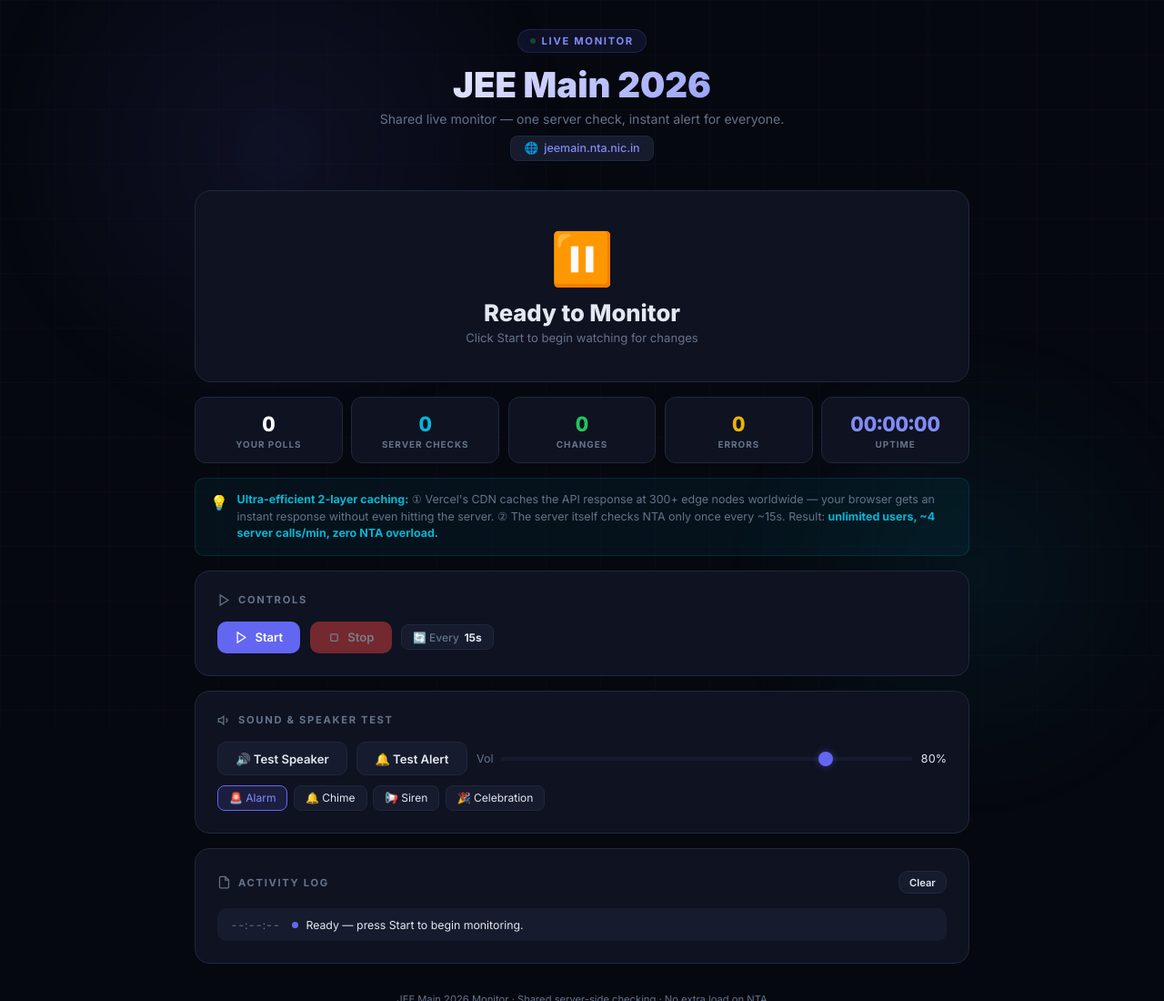
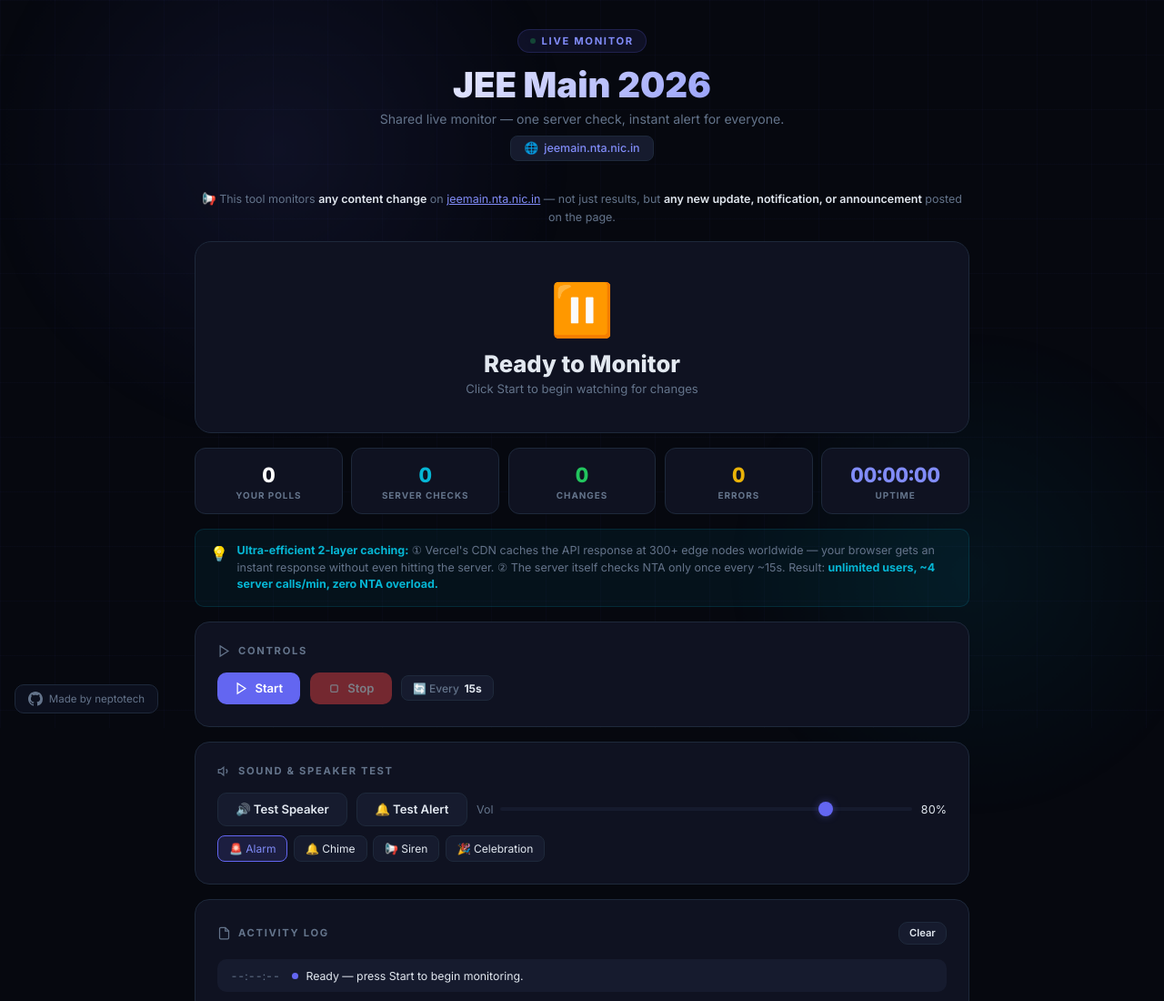
Before and after one commit to neptotech/jee-2026-monitor, a website: page public/index.html in a window 1280 px wide. Shown: the top 1100 px of the page at 91% size. Drawn offline with Linux system fonts and the light colour scheme.

Commit message:
Add neptotech sticky credit + clarify monitors all updates

```diff
--- a/public/index.html
+++ b/public/index.html
@@ -173,6 +173,22 @@
     footer { text-align:center; margin-top:2rem; font-size:.7rem; color:var(--muted); }
     footer a { color:var(--accent2); text-decoration:none; }
 
+    /* ─── STICKY CREDIT ─── */
+    .sticky-credit {
+      position:fixed; bottom:16px; left:16px; z-index:100;
+      display:inline-flex; align-items:center; gap:.45rem;
+      padding:.45rem .85rem; border-radius:10px;
+      background:rgba(15,18,33,.85); border:1px solid var(--border);
+      backdrop-filter:blur(10px); font-size:.72rem; color:var(--muted);
+      text-decoration:none; transition:all .25s;
+    }
+    .sticky-credit:hover { border-color:var(--accent); color:var(--accent2); transform:translateY(-2px); box-shadow:0 4px 15px rgba(99,102,241,.2); }
+    .sticky-credit svg { width:16px; height:16px; fill:currentColor; }
+
+    /* ─── NOTE TEXT ─── */
+    .note-text { text-align:center; font-size:.78rem; color:var(--muted); margin-bottom:1rem; line-height:1.6; }
+    .note-text strong { color:var(--text); font-weight:600; }
+
     @media (max-width:600px) {
       .container { padding:1.2rem 1rem 3rem; }
       h1 { font-size:1.7rem; }
@@ -192,6 +208,8 @@
       <p class="subtitle">Shared live monitor — one server check, instant alert for everyone.</p>
       <div class="target-url">🌐 <a href="https://jeemain.nta.nic.in/" target="_blank">jeemain.nta.nic.in</a></div>
     </header>
+
+    <p class="note-text">📢 This tool monitors <strong>any content change</strong> on <a href="https://jeemain.nta.nic.in/" target="_blank" style="color:var(--accent2)">jeemain.nta.nic.in</a> — not just results, but <strong>any new update, notification, or announcement</strong> posted on the page.</p>
 
     <!-- Status -->
     <div class="status-hero" id="statusHero">
@@ -286,6 +304,12 @@
       JEE Main 2026 Monitor &middot; Shared server-side checking &middot; No extra load on NTA
     </footer>
   </div>
+
+  <!-- Sticky Credit -->
+  <a class="sticky-credit" href="https://github.com/neptotech" target="_blank" rel="noopener">
+    <svg viewBox="0 0 24 24"><path d="M12 0C5.37 0 0 5.37 0 12c0 5.31 3.435 9.795 8.205 11.385.6.105.825-.255.825-.57 0-.285-.015-1.23-.015-2.235-3.015.555-3.795-.735-4.035-1.41-.135-.345-.72-1.41-1.23-1.695-.42-.225-1.02-.78-.015-.795.945-.015 1.62.87 1.845 1.23 1.08 1.815 2.805 1.305 3.495.99.105-.78.42-1.305.765-1.605-2.67-.3-5.46-1.335-5.46-5.925 0-1.305.465-2.385 1.23-3.225-.12-.3-.54-1.53.12-3.18 0 0 1.005-.315 3.3 1.23.96-.27 1.98-.405 3-.405s2.04.135 3 .405c2.295-1.56 3.3-1.23 3.3-1.23.66 1.65.24 2.88.12 3.18.765.84 1.23 1.905 1.23 3.225 0 4.605-2.805 5.625-5.475 5.925.435.375.81 1.095.81 2.22 0 1.605-.015 2.895-.015 3.3 0 .315.225.69.825.57A12.02 12.02 0 0024 12c0-6.63-5.37-12-12-12z"/></svg>
+    Made by neptotech
+  </a>
 
   <!-- Change Overlay -->
   <div class="overlay" id="changeOverlay">
```
